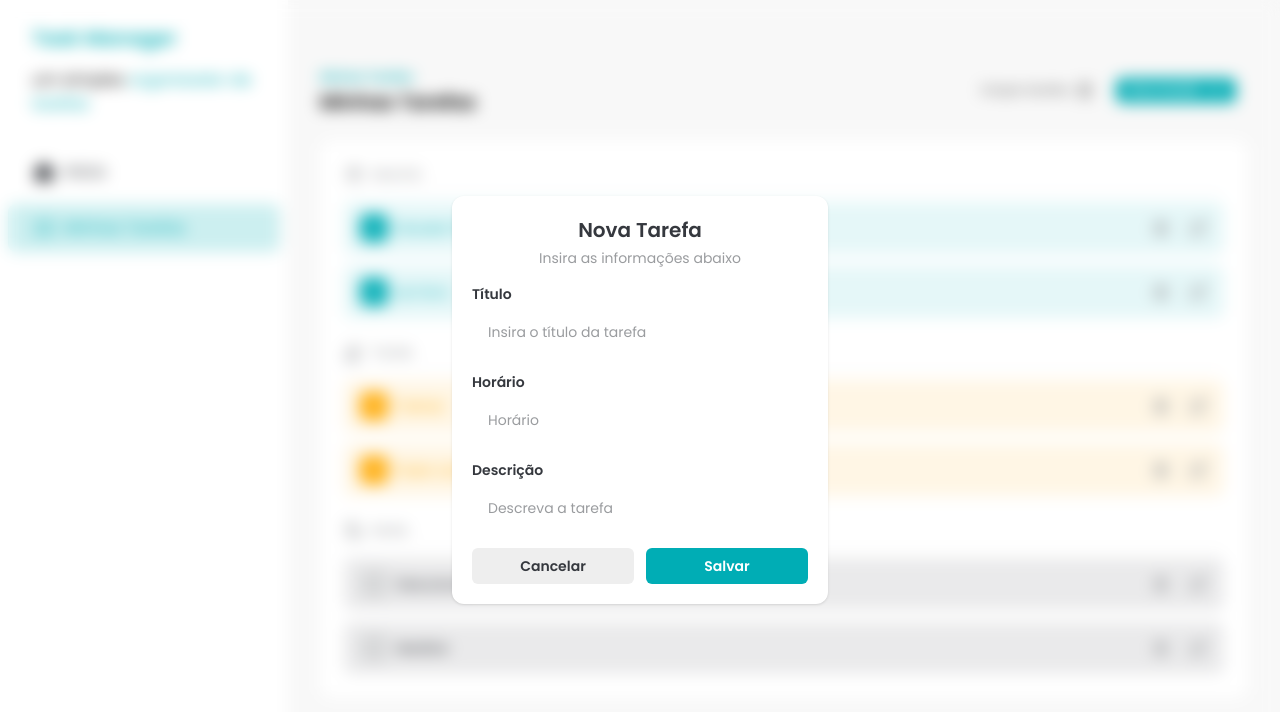
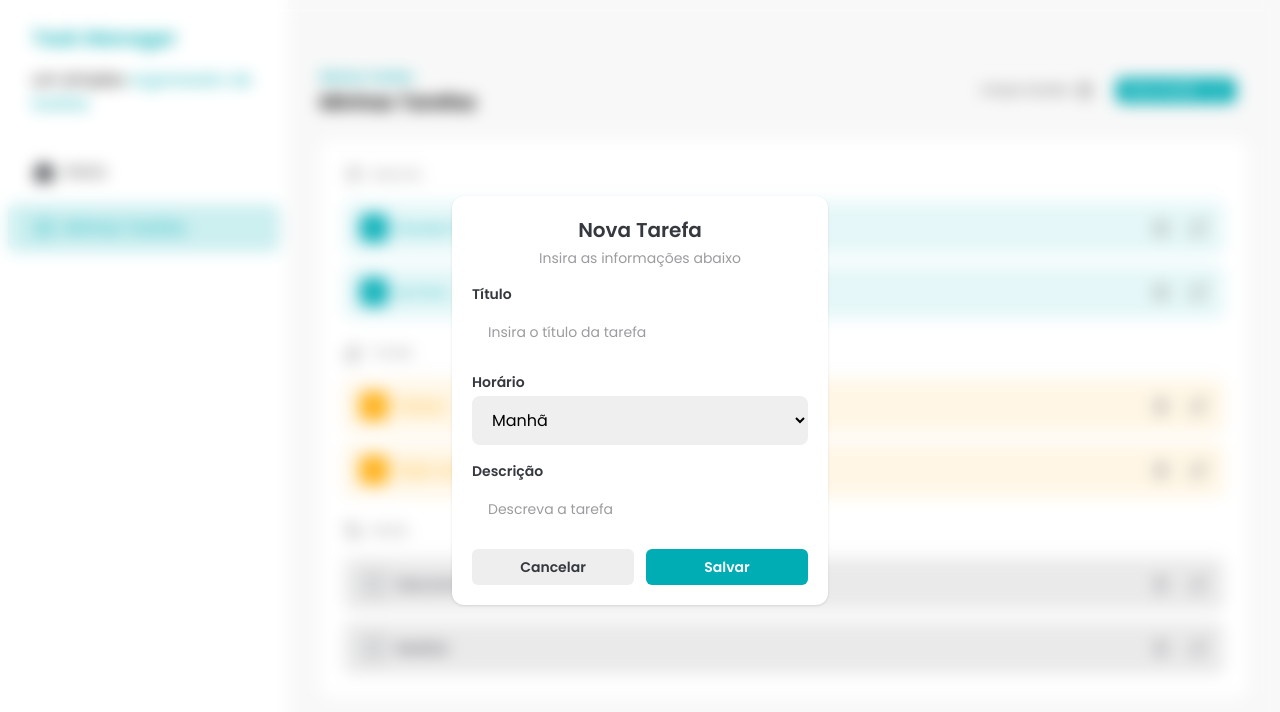
Before and after one commit to Luca-Sousa/fsc-todo-app, a React (Vite) app: page / in a window 1280 px wide. Both pictures are taken after a click on the button "Nova tarefa". Shown: the top 712 px of the page. Built offline with nearby package versions, Linux system fonts and the light colour scheme.

Commit message:
feat: add InputLabel component

```diff
--- a/src/components/AddTaskDialog.jsx
+++ b/src/components/AddTaskDialog.jsx
@@ -6,6 +6,7 @@
 
 import Button from "./Button"
 import Input from "./Input"
+import InputLabel from "./InputLabel"
 
 const AddTaskDialog = ({ isOpen, handleClose }) => {
   const nodeRef = useRef()
@@ -39,7 +40,20 @@
                   label="Título"
                   placeholder="Insira o título da tarefa"
                 />
-                <Input id="time" label="Horário" placeholder="Horário" />
+
+                <div className="flex flex-col gap-1 text-left">
+                  <InputLabel htmlFor="time">Horário</InputLabel>
+
+                  <select
+                    id="time"
+                    className="rounded-lg border-solid border-brand-border px-4 py-3 outline-brand-primary placeholder:text-sm placeholder:text-brand-text-gray"
+                  >
+                    <option value="morning">Manhã</option>
+                    <option value="afternoon">Tarde</option>
+                    <option value="evening">Noite</option>
+                  </select>
+                </div>
+
                 <Input
                   id="description"
                   label="Descrição"
--- a/src/components/Input.jsx
+++ b/src/components/Input.jsx
@@ -1,12 +1,10 @@
+import InputLabel from "./InputLabel"
+
 const Input = ({ label, ...rest }) => {
   return (
     <div className="flex flex-col space-y-1 text-left">
-      <label
-        className="text-sm font-semibold text-brand-dark-blue"
-        htmlFor={rest.id}
-      >
-        {label}
-      </label>
+      <InputLabel htmlFor={rest.id}>{label}</InputLabel>
+
       <input
         className="rounded-lg border-solid border-brand-border px-4 py-3 outline-brand-primary placeholder:text-sm placeholder:text-brand-text-gray"
         {...rest}
--- /dev/null
+++ b/src/components/InputLabel.jsx
@@ -0,0 +1,9 @@
+const InputLabel = (props) => {
+  return (
+    <label className="text-sm font-semibold text-brand-dark-blue" {...props}>
+      {props.children}
+    </label>
+  )
+}
+
+export default InputLabel
```
